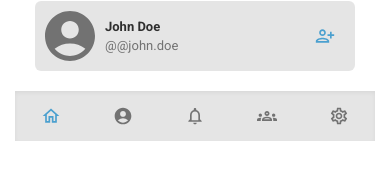
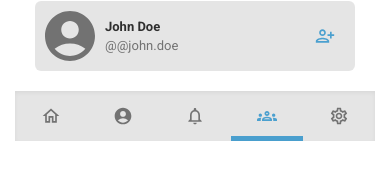
Before and after one commit to jeytii/social-network, a Next.js app: page /search in a window 390 px wide. Shown: the part 361-540 px from the top of the page. Built offline with nearby package versions, Linux system fonts and the light colour scheme.

Commit message:
Fixed some media queries and conditional styling for states.

```diff
--- a/components/chunks/post/index.tsx
+++ b/components/chunks/post/index.tsx
@@ -42,7 +42,7 @@ function Post(
         >
             <section className='p-md'>
                 <div className={is_own_post ? 'flex items-center' : 'block'}>
-                    <BasicInfo imageSize={50} {...userProps} />
+                    <BasicInfo {...userProps} />
 
                     {(is_own_post || is_self) && (
                         <MoreOptionsButton
@@ -69,7 +69,7 @@ function Post(
                     {body}
                 </p>
 
-                <span className='text-skin-text-light text-sm'>
+                <span className='text-skin-text-light text-sm xs:text-xs'>
                     {timestamp} {is_edited && '(edited)'}
                 </span>
             </section>
@@ -88,7 +88,7 @@ function Post(
                     className='flex-1 flex items-center justify-center text-skin-text-light text-center py-sm hover:text-skin-text'
                     type='button'
                 >
-                    <MdOutlineChatBubbleOutline className='text-lg' />
+                    <MdOutlineChatBubbleOutline className='text-lg sm:text-md' />
                     <span className='text-sm ml-sm'>{comments_count}</span>
                 </button>
 
--- a/components/layouts/BottomNav.tsx
+++ b/components/layouts/BottomNav.tsx
@@ -1,4 +1,6 @@
+import clsx from 'clsx';
 import Link from 'next/link';
+import { useRouter } from 'next/router';
 import {
     MdOutlineHome,
     MdOutlineGroups,
@@ -8,35 +10,64 @@ import {
 } from 'react-icons/md';
 
 export default function BottomNav() {
+    const { route } = useRouter();
+    const activeClass =
+        'relative text-primary after:absolute after:w-full after:h-[5px] after:bg-primary after:left-[0px] after:bottom-[0px]';
+
     return (
         <nav className='sticky bottom-[0px] left-[0px] bg-skin-bg shadow-inner'>
             <div className='flex bg-skin-bg-contrast'>
-                <Link href='/'>
-                    <span className='flex-1 py-md text-skin-text-light cursor-pointer'>
-                        <MdOutlineHome className='text-lg text-primary m-auto' />
+                <Link href='/home'>
+                    <span
+                        className={clsx(
+                            'flex-1 py-md text-skin-text-light cursor-pointer',
+                            route === '/home' && activeClass,
+                        )}
+                    >
+                        <MdOutlineHome className='text-lg m-auto' />
                     </span>
                 </Link>
 
                 <Link href='/'>
-                    <span className='flex-1 py-md text-skin-text-light cursor-pointer'>
+                    <span
+                        className={clsx(
+                            'flex-1 py-md text-skin-text-light cursor-pointer',
+                            route === '/' && activeClass,
+                        )}
+                    >
                         <MdAccountCircle className='text-lg m-auto' />
                     </span>
                 </Link>
 
-                <Link href='/'>
-                    <span className='flex-1 py-md text-skin-text-light cursor-pointer'>
+                <Link href='/notifications'>
+                    <span
+                        className={clsx(
+                            'flex-1 py-md text-skin-text-light cursor-pointer',
+                            route === '/notifications' && activeClass,
+                        )}
+                    >
                         <MdOutlineNotifications className='text-lg m-auto' />
                     </span>
                 </Link>
 
-                <Link href='/'>
-                    <span className='flex-1 py-md text-skin-text-light cursor-pointer'>
+                <Link href='/search'>
+                    <span
+                        className={clsx(
+                            'flex-1 py-md text-skin-text-light cursor-pointer',
+                            route === '/search' && activeClass,
+                        )}
+                    >
                         <MdOutlineGroups className='text-lg m-auto' />
                     </span>
                 </Link>
 
-                <Link href='/'>
-                    <span className='flex-1 py-md text-skin-text-light cursor-pointer'>
+                <Link href='/settings'>
+                    <span
+                        className={clsx(
+                            'flex-1 py-md text-skin-text-light cursor-pointer',
+                            route === '/settings' && activeClass,
+                        )}
+                    >
                         <MdOutlineSettings className='text-lg m-auto' />
                     </span>
                 </Link>
--- a/components/utilities/BasicInfo.tsx
+++ b/components/utilities/BasicInfo.tsx
@@ -28,10 +28,10 @@ function BasicInfo({
             />
 
             <figcaption className='flex-1 grid px-sm'>
-                <span className='block text-skin-text font-bold text-sm truncate'>
+                <span className='block text-skin-text font-bold text-sm truncate xs:text-xs'>
                     {name}
                 </span>
-                <span className='block text-skin-text-light text-sm truncate'>
+                <span className='block text-skin-text-light text-sm truncate xs:text-xs'>
                     @{username}
                 </span>
             </figcaption>
```
